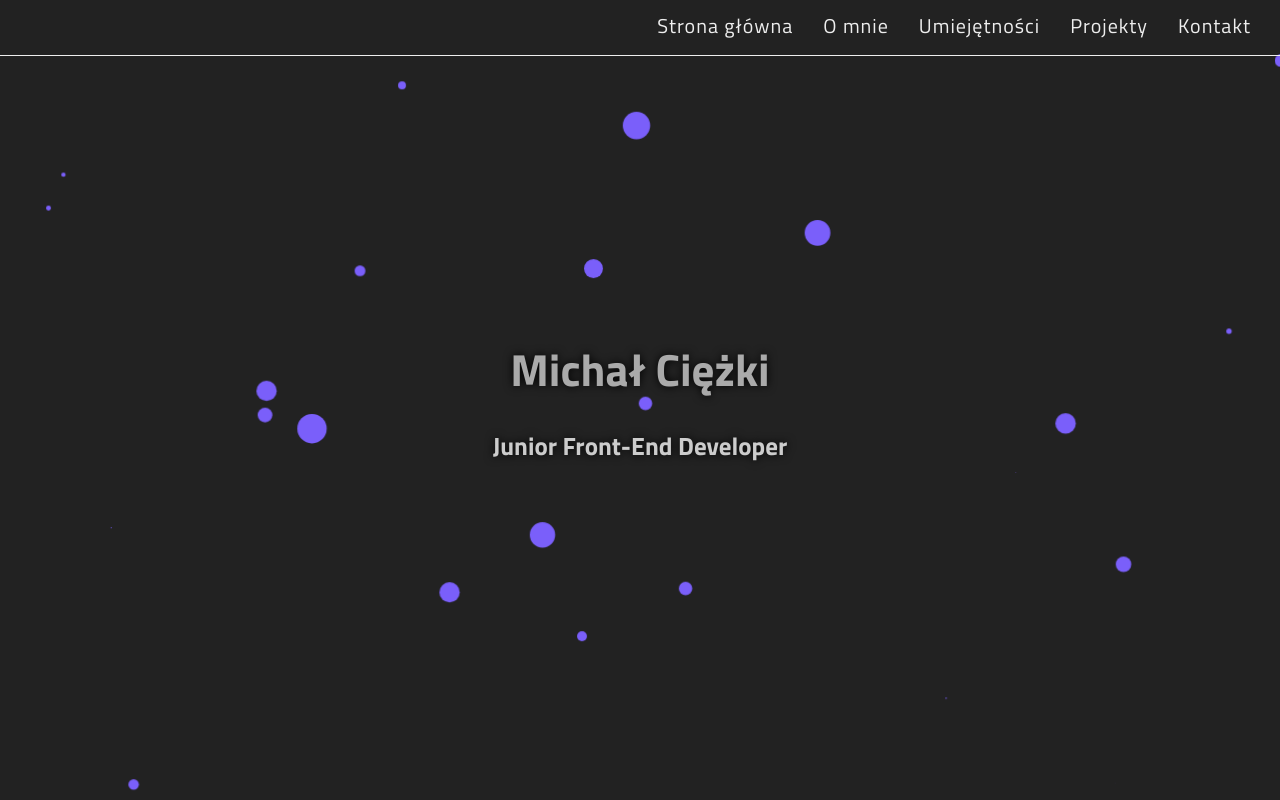
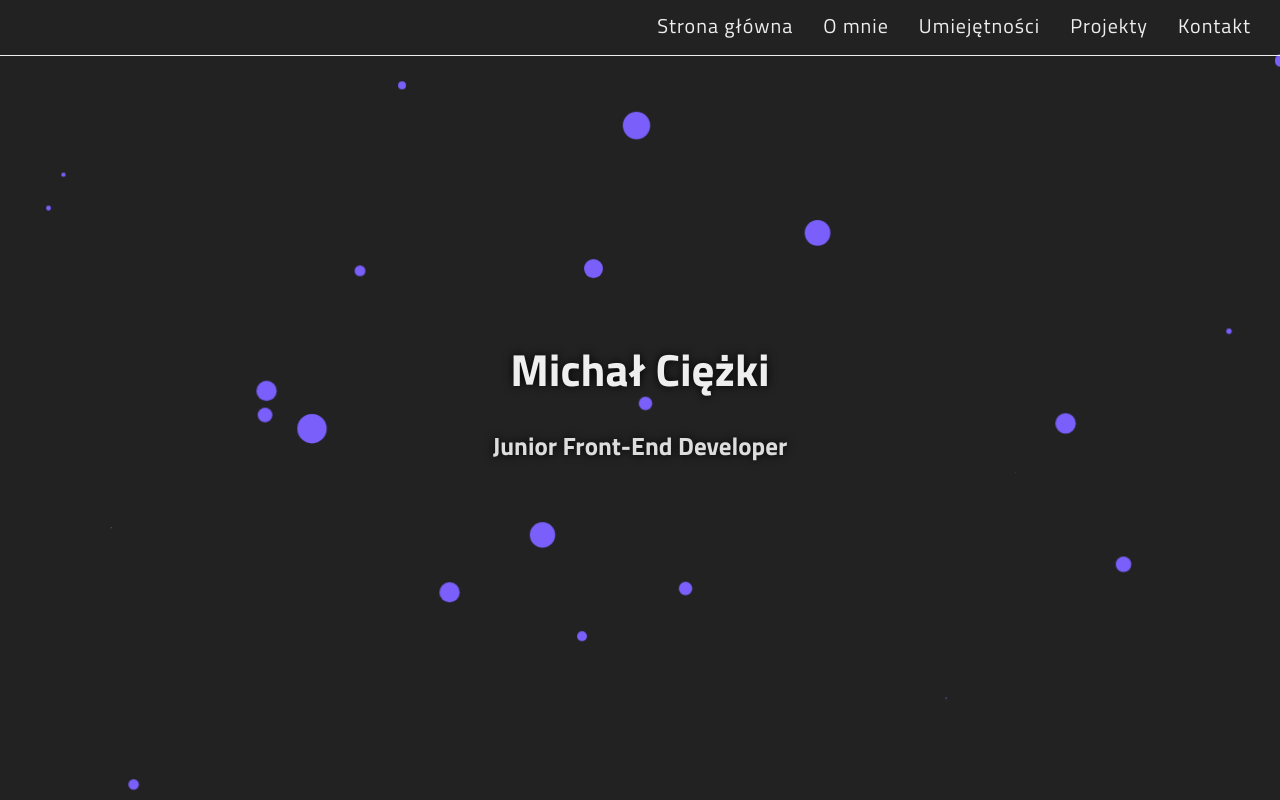
Before and after one commit to mciezki/portfolio, a plain HTML site: page index.html in a window 1280 px wide. Drawn offline with Linux system fonts and the light colour scheme.

Commit message:
change colors in titles in header

```diff
--- a/css/header.css
+++ b/css/header.css
@@ -18,13 +18,13 @@ header div.textcontent {
 header div.textcontent h1 {
     margin-bottom: 3vh;
     font-size: 4.5rem;
-    color: #aaa;
+    color: #eee;
     text-shadow: 0 0 10px #000;
 }
 
 header div.textcontent h2 {
     font-size: 2.5rem;
-    color: #ccc;
+    color: #ddd;
     text-shadow: 0 0 10px #000;
 }
 
```
